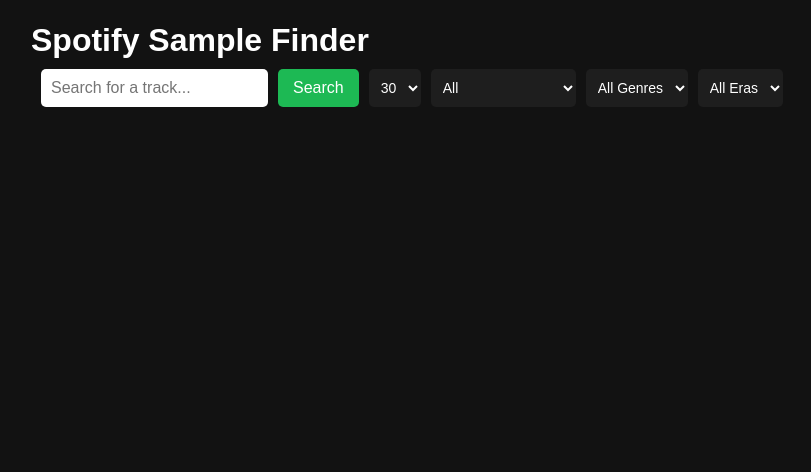
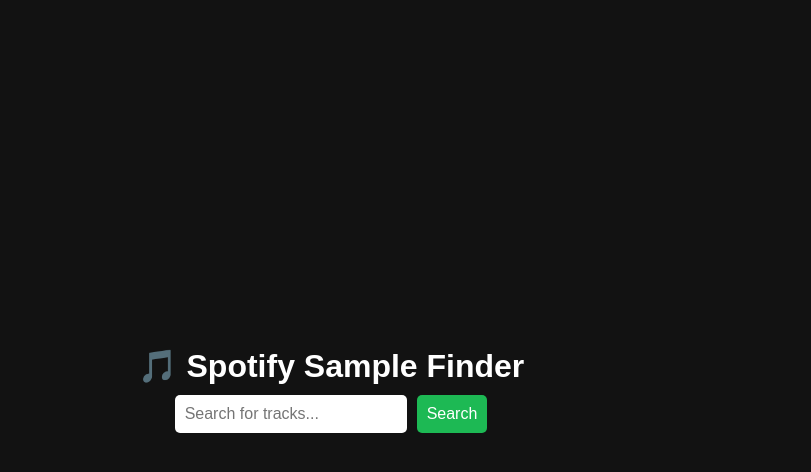
Before and after one commit to Xtro75/spotify-sample-finder, a Next.js app: page / in a window 1280 px wide. Shown: the top 472 px of the page, without its empty margins (309-1120 px from the left). Built offline with nearby package versions, Linux system fonts and the light colour scheme.

Commit message:
Added title to web app

```diff
--- a/pages/index.js
+++ b/pages/index.js
@@ -1,10 +1,42 @@
-import SampleFinder from "../components/SampleFinder";
+import { useState, useEffect } from "react";
 
 export default function Home() {
+  const [query, setQuery] = useState("");
+  const [results, setResults] = useState([]);
+
+  const searchTracks = async () => {
+    if (!query) return;
+    const response = await fetch(`/api/search?query=${query}`);
+    const data = await response.json();
+    setResults(data.tracks || []);
+  };
+
   return (
-    <div>
-      <h1>Spotify Sample Finder</h1>
-      <SampleFinder />
+    <div style={{ textAlign: "center", fontFamily: "Arial, sans-serif", padding: "20px" }}>
+      {/* ✅ Add a Title Here */}
+      <h1 style={{ fontSize: "2rem", marginBottom: "10px" }}>🎵 Spotify Sample Finder</h1>
+
+      {/* ✅ Search Bar */}
+      <input
+        type="text"
+        value={query}
+        onChange={(e) => setQuery(e.target.value)}
+        placeholder="Search for tracks..."
+        style={{ padding: "10px", width: "60%", borderRadius: "5px" }}
+      />
+      <button onClick={searchTracks} style={{ marginLeft: "10px", padding: "10px" }}>
+        Search
+      </button>
+
+      {/* ✅ Display Results */}
+      <div style={{ marginTop: "20px" }}>
+        {results.map((track) => (
+          <div key={track.id} style={{ marginBottom: "20px" }}>
+            <img src={track.albumArt} alt={track.name} width="100" height="100" />
+            <p><strong>{track.name}</strong> - {track.artist}</p>
+          </div>
+        ))}
+      </div>
     </div>
   );
 }
```
